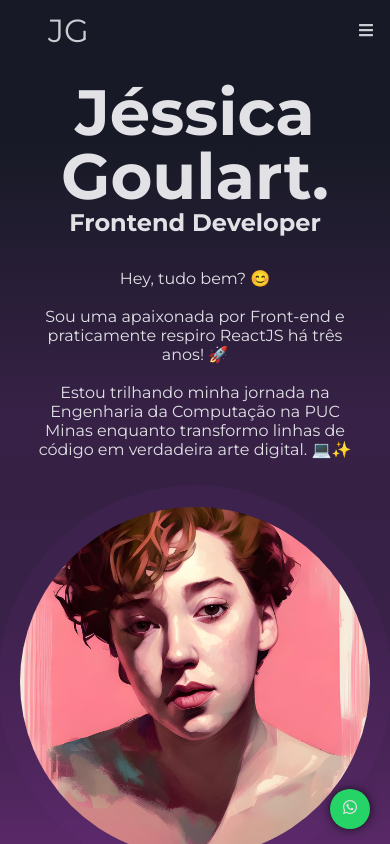
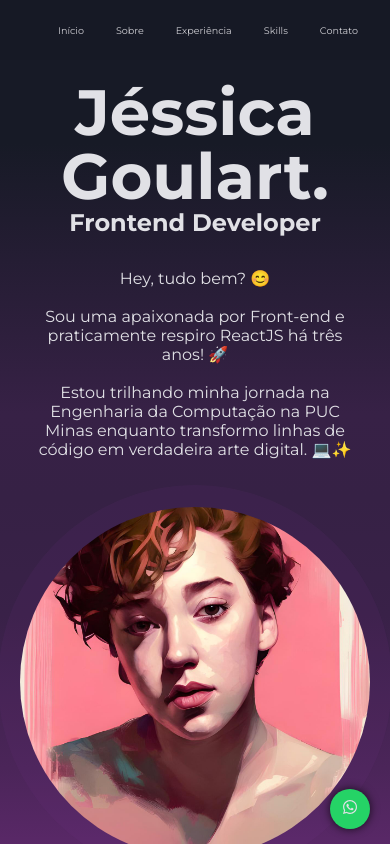
Before and after one commit to jessicaagoulart/jessicagoulart-website, a Next.js app: page / in a window 390 px wide. Built offline with nearby package versions, Linux system fonts and the light colour scheme.

Commit message:
delete sidebar

```diff
--- a/src/components/Navbar/index.tsx
+++ b/src/components/Navbar/index.tsx
@@ -1,11 +1,9 @@
 import { NavbarContainer, Wrapper } from "@/styles/components/Navbar";
-import { FaBars } from "react-icons/fa";
 import Link from "next/link";
 
 export default function Navbar() {
 	return (
 		<Wrapper>
-			<FaBars className="navbar-icon" />
 			<NavbarContainer className="navbar-container">
 				<li>
 					<Link className="link" href="#start">
--- a/src/styles/components/Navbar.ts
+++ b/src/styles/components/Navbar.ts
@@ -2,50 +2,6 @@ import { styled } from "..";
 
 export const Wrapper = styled("div", {
 	display: "flex",
-
-	"@media (min-width: 500px)": {
-		".navbar-icon": {
-			display: "none",
-		},
-	},
-
-	"@media (max-width: 500px)": {
-		".navbar-icon": {
-			display: "flex",
-		},
-
-		".navbar-icon:hover": {
-			cursor: "pointer",
-		},
-
-		".navbar-icon:hover + ul": {
-			width: "200px",
-			height: "100%",
-			opacity: "1",
-			transform: "translateX(0)",
-		},
-
-		ul: {
-			position: "fixed",
-			display: "flex",
-			flexDirection: "column",
-			alignItems: "flex-start",
-			justifyContent: "center",
-			top: "0",
-			right: "0",
-			bottom: "0",
-			width: "0",
-			height: "0%",
-			opacity: "0",
-			backgroundColor: "$darkblue",
-			transition: "all 0.3s ease-in-out 0s",
-			transform: "translateX(-100%)",
-
-			li: {
-				padding: "1rem",
-			},
-		},
-	},
 });
 
 export const NavbarContainer = styled("ul", {
@@ -90,6 +46,18 @@ export const NavbarContainer = styled("ul", {
 		"-webkit-transform": "scaleX(1)",
 		transform: "scaleX(1)",
 	},
+
+	"@media (max-width: 500px)": {
+		marginLeft: "0rem",
+		padding: "0rem",
+
+		alignItems: "center",
+		justifyContent: "center",
+
+		li: {
+			fontSize: "0.6rem",
+		},
+	},
 });
 
 export const Subtitle = styled("p", {
--- a/src/styles/pages/app.ts
+++ b/src/styles/pages/app.ts
@@ -39,6 +39,12 @@ export const Header = styled("header", {
 		fontSize: "2rem",
 		fontWeight: "400",
 	},
+
+	"@media (max-width: 500px)": {
+		".logo": {
+			display: "none",
+		},
+	},
 });
 
 export const Main = styled("main", {
```
